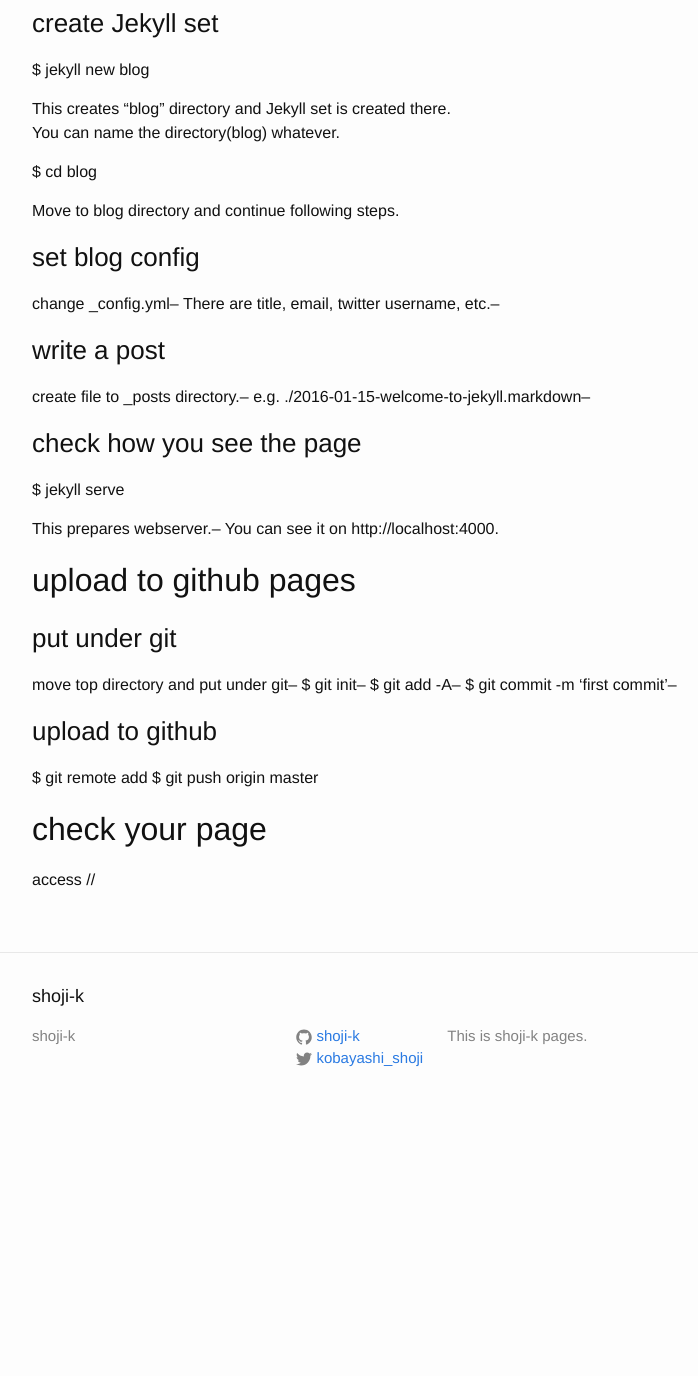
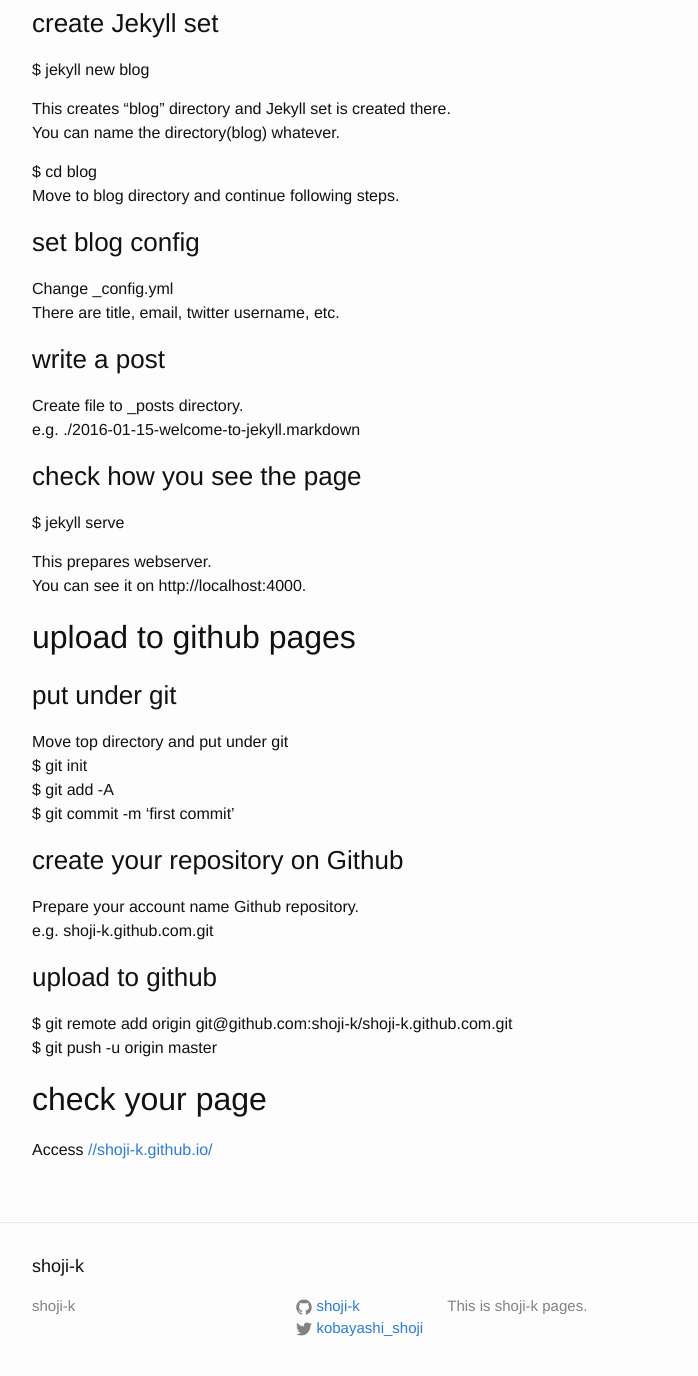
Before and after one commit to shoji-k/shoji-k.github.com, a Jekyll site: the page built from _posts/2016-01-15-How-to-prepare-this-page.markdown, in a window 1280 px wide and 1400 px high, scrolled down 771 px. Shown: the top 1376 px of the window, without its empty margins (238-936 px from the left). Built offline with Jekyll 4.4.1, drawn with Linux system fonts in a browser that asks for light colours; before the commit the page ends 1901 px from its top, so only the background shows below that.

Commit message:
update how to prepare this page post

```diff
--- a/_posts/2016-01-15-How-to-prepare-this-page.markdown
+++ b/_posts/2016-01-15-How-to-prepare-this-page.markdown
@@ -38,40 +38,45 @@ This creates "blog" directory and Jekyll set is created there.
 You can name the directory(blog) whatever.
 
 $ cd blog
-
 Move to blog directory and continue following steps.
 
 ### set blog config
 
-change \_config.yml--
-There are title, email, twitter username, etc.--
+Change \_config.yml
+There are title, email, twitter username, etc.
 
 ### write a post
 
-create file to \_posts directory.--
-e.g. ./2016-01-15-welcome-to-jekyll.markdown--
+Create file to \_posts directory.
+e.g. ./2016-01-15-welcome-to-jekyll.markdown
 
 ### check how you see the page
 
 $ jekyll serve
 
-This prepares webserver.--
+This prepares webserver.
 You can see it on http://localhost:4000.
 
 ## upload to github pages
 
 ### put under git
 
-move top directory and put under git--
-$ git init--
-$ git add -A--
-$ git commit -m 'first commit'--
+Move top directory and put under git
+$ git init
+$ git add -A
+$ git commit -m 'first commit'
+
+
+### create your repository on Github
+
+Prepare your account name Github repository.
+e.g. shoji-k.github.com.git
 
 ### upload to github
 
-$ git remote add
-$ git push origin master
+$ git remote add origin git@github.com:shoji-k/shoji-k.github.com.git
+$ git push -u origin master
 
 ## check your page
 
-access //
+Access [//shoji-k.github.io/](http://shoji-k.github.io/)
```
